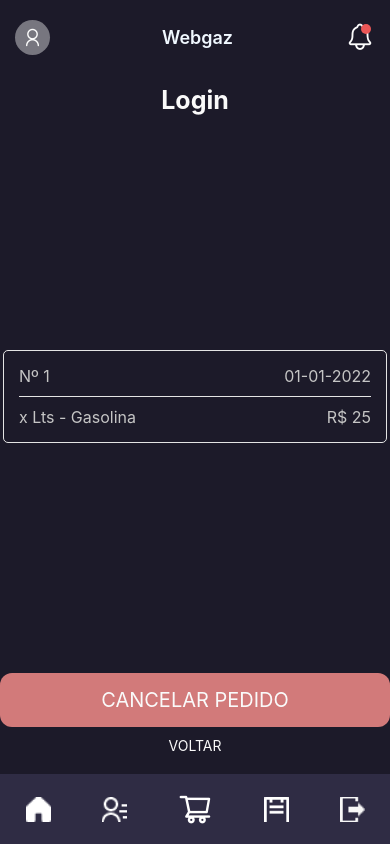
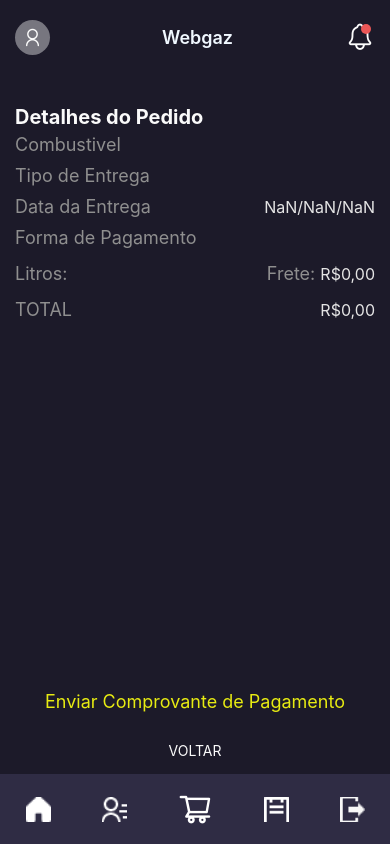
Before and after one commit to eltonCasacio/webgaz-mobile, a React Native app: screen /pedidos in a window 390 px wide. Both pictures are taken after a click on the element 337 px from the left and 166 px from the top of the page. Built offline with nearby package versions, Linux system fonts and the light colour scheme.

Commit message:
feat:lista de pedidos

```diff
--- a/src/components/CardPurchase/index.tsx
+++ b/src/components/CardPurchase/index.tsx
@@ -1,10 +1,20 @@
 import React from 'react';
 import * as S from './styles';
+import {PurchaseOrderProps} from '../../pages/PurchaseOrder';
 
-export default function CardPurchase({data, navigation}) {
+type CardPurchaseProps = {
+  data: PurchaseOrderProps;
+  navigation: any;
+};
+
+export default function CardPurchase({data, navigation}: CardPurchaseProps) {
   function openDetails() {
-    navigation.navigate('detalhes', {data: data});
+    navigation.navigate('detalhes', {purchaseOrder: data.order});
   }
+
+  React.useEffect(() => {
+    console.log(data);
+  }, [data]);
 
   return (
     <S.Wrapper>
@@ -23,8 +33,8 @@ export default function CardPurchase({data, navigation}) {
         <S.Text>{data?.status}</S.Text>
       </S.Status>
       <S.Description>
-        <S.Text>{data.type}</S.Text>
-        <S.Text>Total: R${data.total}</S.Text>
+        <S.Text>{data.fuelType}</S.Text>
+        <S.Text>Total: R${data.totalPrice}</S.Text>
       </S.Description>
     </S.Wrapper>
   );
--- a/src/mocks/Purchases.ts
+++ b/src/mocks/Purchases.ts
@@ -1,23 +1,39 @@
-export const purchases = [
+export const purchases = {
+  order: 1,
+  date: null,
+  status: 'string',
+  fuelType: 'GASOLINA',
+  paymentType: 'ANTECIPADO',
+  deliveryType: 'RETIRADA',
+  liters: 5,
+  totalPrice: 5,
+  driverName: 'string',
+  shippingName: 'string',
+  cnpj: 'string',
+  cnh: 'string',
+  plate: 'string',
+};
+
+export const purchaseCardDatail = [
   {
     order: 1,
-    date: '01-01-2022',
-    status: 'Em analise',
-    type: 'Gasolina',
-    total: 25.0,
+    date: null,
+    status: 'status',
+    totalPrice: 1,
+    fuelType: 'GASOLINA',
   },
   {
     order: 2,
-    date: '01-01-2022',
-    status: 'Pedido entregue',
-    type: 'Etanol',
-    total: 19.0,
+    date: null,
+    status: 'status',
+    totalPrice: 1,
+    fuelType: 'GASOLINA',
   },
   {
     order: 3,
-    date: '01-01-2021',
-    status: 'Em analise',
-    type: 'Etanol-Gasolina',
-    total: 55.0,
+    date: null,
+    status: 'status',
+    totalPrice: 1,
+    fuelType: 'GASOLINA',
   },
 ];
--- a/src/pages/Purchase/index.tsx
+++ b/src/pages/Purchase/index.tsx
@@ -144,7 +144,7 @@ const Purchase: React.FC = ({navigation}: any) => {
           </S.PaymentInputWrapper>
 
           <S.PaymentInputWrapper>
-            <S.PaymentText>Data de entrega</S.PaymentText>
+            <S.PaymentText>Data da Entrega</S.PaymentText>
             <S.PaymentInputDate onPress={() => setShow(true)}>
               <S.PaymentDateText>
                 {formatDate(new Date(purchase.date))}
--- a/src/pages/Purchase/styles.tsx
+++ b/src/pages/Purchase/styles.tsx
@@ -104,13 +104,14 @@ export const Payment = styled.View`
 export const PaymentText = styled.Text`
   color: ${Theme.colors.lightGray};
   font-size: 16px;
+  margin-left: 3px;
 `;
 
 export const PaymentSelectWrapper = styled.View`
   height: 50px;
   width: 100%;
   background-color: ${Theme.colors.bgInput};
-  border-radius: 5px;
+  border-radius: 4px;
 `;
 
 export const PaymentDateText = styled.Text`
@@ -123,14 +124,13 @@ export const PaymentDate = styled.TouchableOpacity`
 `;
 
 export const PaymentInputWrapper = styled.View`
-  align-items: center;
   justify-content: space-between;
   width: 48%;
 `;
 
 export const PaymentInput = styled.TextInput`
   background-color: ${Theme.colors.bgInput};
-  border-radius: 5px;
+  /* border-radius: 2px; */
   width: 100%;
   text-align: center;
   color: ${Theme.colors.white};
@@ -140,7 +140,7 @@ export const PaymentInput = styled.TextInput`
 export const PaymentInputDate = styled.TouchableOpacity`
   align-items: center;
   background-color: ${Theme.colors.bgInput};
-  border-radius: 5px;
+  border-radius: 4px;
   width: 100%;
   color: ${Theme.colors.white};
   padding: 12px;
@@ -170,7 +170,7 @@ export const Button = styled.View`
 `;
 
 export type RadioProps = {active: boolean};
-export const RadioButton = styled.TouchableOpacity<RadioProps>`
+export const RadioButton = styled.View<RadioProps>`
   ${({active = false}) => css`
     width: 20px;
     height: 20px;
--- a/src/pages/PurchaseConfirmation/index.tsx
+++ b/src/pages/PurchaseConfirmation/index.tsx
@@ -66,7 +66,7 @@ const PurchaseConfirmation: React.FC = ({route, navigation}: any) => {
             </S.Line>
           </S.PurchaseWrapper>
 
-          <S.ShippingWrapper>
+          {purchase?.deliveryType === 'RETIRADA' && <S.ShippingWrapper>
             <S.Title>Detalhes da Transportadora</S.Title>
             <S.Column>
               <S.Description>Nome do Motorista</S.Description>
@@ -96,7 +96,7 @@ const PurchaseConfirmation: React.FC = ({route, navigation}: any) => {
                 <S.Value> {purchase?.plate}</S.Value>
               </S.Description>
             </S.Line>
-          </S.ShippingWrapper>
+          </S.ShippingWrapper>}
         </S.Content>
 
         <S.PaymentConfirmText>
--- a/src/pages/PurchaseConfirmation/styles.tsx
+++ b/src/pages/PurchaseConfirmation/styles.tsx
@@ -3,10 +3,8 @@ import Theme from '../../styles/theme';
 
 export const Wrapper = styled.View`
   flex: 1;
-  justify-content: space-between;
-  align-items: center;
+  background-color: ${Theme.colors.primary};
   padding: 15px;
-  background-color: ${Theme.colors.primary};
 `;
 
 export const Content = styled.View`
--- a/src/pages/PurchaseOrder/styles.tsx
+++ b/src/pages/PurchaseOrder/styles.tsx
@@ -38,3 +38,14 @@ export const SearchIcon = styled.Image`
   height: 18px;
   margin-right: 5px;
 `;
+
+export const Goback = styled.TouchableOpacity`
+  width: 100%;
+  align-items: center;
+  padding: 20px;
+`;
+
+export const GobackText = styled.Text`
+  color: ${Theme.colors.white};
+  font-size: 14px;
+`;
--- a/src/pages/PurchaseOrderDetails/index.tsx
+++ b/src/pages/PurchaseOrderDetails/index.tsx
@@ -1,27 +1,105 @@
 import React from 'react';
-import {Buttom, Header, Footer, CardPurchaseDetails} from '../../components';
+import {Header, Footer} from '../../components';
 import * as S from './styles';
 
-const PurchaseOrderDetails = ({route, navigation}) => {
-  const {data} = route.params;
+import {Purchase} from '../../types/Purchase';
+import {formatNumber, formatDate} from '../../utils';
 
-  function cancel() {}
+const PurchaseConfirmation: React.FC = ({route, navigation}: any) => {
+  const {purchaseOrder} = route.params;
+
+  const [purchase, setPurchase] = React.useState<Purchase>();
+
+  React.useEffect(() => {
+    console.log("seila", purchaseOrder)
+    setPurchase(purchaseOrder);
+  }, [purchaseOrder]);
 
   return (
     <>
       <Header />
       <S.Wrapper>
-        <S.Label>Login</S.Label>
+        <S.Content>
+          <S.PurchaseWrapper>
+            <S.Title>Detalhes do Pedido</S.Title>
+            <S.Line>
+              <S.Description>Combustivel </S.Description>
+              <S.Value>{purchase?.fuelType}</S.Value>
+            </S.Line>
 
-        <CardPurchaseDetails data={data} navigation={navigation} />
+            <S.Line>
+              <S.Description>Tipo de Entrega </S.Description>
+              <S.Value>{purchase?.deliveryType}</S.Value>
+            </S.Line>
+
+            <S.Line>
+              <S.Description>Data da Entrega </S.Description>
+              <S.Value>{formatDate(new Date(purchase?.date))}</S.Value>
+            </S.Line>
+
+            <S.Line>
+              <S.Description>Forma de Pagamento </S.Description>
+              <S.Value>{purchase?.paymentType}</S.Value>
+            </S.Line>
+
+            <S.DoubleInLine>
+              <S.Line>
+                <S.Description>Litros: </S.Description>
+                <S.Value>{purchase?.liters}</S.Value>
+              </S.Line>
+
+              <S.Line>
+                <S.Description>Frete: </S.Description>
+                <S.Value>R${formatNumber(purchase?.totalPrice)}</S.Value>
+              </S.Line>
+            </S.DoubleInLine>
+
+            <S.Line>
+              <S.Description>TOTAL</S.Description>
+              <S.Value>R${formatNumber(purchase?.totalPrice)}</S.Value>
+            </S.Line>
+          </S.PurchaseWrapper>
+
+          {purchase?.deliveryType === 'RETIRADA' && (
+            <S.ShippingWrapper>
+              <S.Title>Detalhes da Transportadora</S.Title>
+              <S.Column>
+                <S.Description>Nome do Motorista</S.Description>
+                <S.Value>{purchase?.driverName}</S.Value>
+              </S.Column>
+
+              <S.Column>
+                <S.Description>Transportadora</S.Description>
+                <S.Value>{purchase?.shippingName}</S.Value>
+              </S.Column>
+
+              <S.DoubleInLine>
+                <S.Line>
+                  <S.Description>CNPJ </S.Description>
+                  <S.Value>{purchase?.cnpj}</S.Value>
+                </S.Line>
+
+                <S.Line>
+                  <S.Description>CNH </S.Description>
+                  <S.Value>{purchase?.cnh}</S.Value>
+                </S.Line>
+              </S.DoubleInLine>
+
+              <S.Line>
+                <S.Description>
+                  Placa
+                  <S.Value> {purchase?.plate}</S.Value>
+                </S.Description>
+              </S.Line>
+            </S.ShippingWrapper>
+          )}
+        </S.Content>
+
+        <S.PaymentConfirmText>
+          Enviar Comprovante de Pagamento
+        </S.PaymentConfirmText>
 
         <S.Button>
-          <Buttom
-            color="buttonDanger"
-            title="CANCELAR PEDIDO"
-            callback={cancel}
-          />
-
           <S.Goback onPress={() => navigation.goBack()}>
             <S.GobackText>VOLTAR</S.GobackText>
           </S.Goback>
@@ -32,4 +110,4 @@ const PurchaseOrderDetails = ({route, navigation}) => {
   );
 };
 
-export default PurchaseOrderDetails;
+export default PurchaseConfirmation;
--- a/src/pages/PurchaseOrderDetails/styles.tsx
+++ b/src/pages/PurchaseOrderDetails/styles.tsx
@@ -3,32 +3,78 @@ import Theme from '../../styles/theme';
 
 export const Wrapper = styled.View`
   flex: 1;
-  justify-content: space-between;
   background-color: ${Theme.colors.primary};
+  padding: 15px;
 `;
 
-export const Label = styled.Text`
-  align-self: center;
-  color: ${Theme.colors.white};
-  font-size: 25px;
-  font-weight: bold;
-  padding-top: 15px;
-  padding-bottom: 25px;
+export const Content = styled.View`
+  width: 100%;
+  justify-content: space-between;
+  flex: 1;
+  margin: 20px 0;
 `;
 
-export const ScrollView = styled.ScrollView``;
+export const PurchaseWrapper = styled.View``;
+
+export const ShippingWrapper = styled.View``;
+
+export const Line = styled.View`
+  flex-direction: row;
+  align-items: center;
+  justify-content: space-between;
+  margin: 5px 0;
+`;
+
+export const Title = styled.Text`
+  color: ${Theme.colors.white};
+  font-size: 20px;
+  font-weight: bold;
+`;
+
+export const Description = styled.Text`
+  color: ${Theme.colors.gray};
+  font-size: 18px;
+`;
+
+export const PaymentConfirmText = styled.Text`
+  color: ${Theme.colors.warning};
+  font-size: 18px;
+  text-align: center;
+  margin: 10px 0 20px;
+`;
+
+export const Value = styled.Text`
+  color: ${Theme.colors.lightGray};
+  font-size: 16px;
+`;
 
 export const Button = styled.View`
-  margin: 10px 0;
+  width: 100%;
 `;
 
 export const Goback = styled.TouchableOpacity`
   width: 100%;
   align-items: center;
-  padding: 10px 0;
+  padding: 10px 0 0;
 `;
 
 export const GobackText = styled.Text`
   color: ${Theme.colors.white};
   font-size: 14px;
 `;
+
+export const DoubleInLine = styled.View`
+  flex-direction: row;
+  justify-content: space-between;
+  margin: 5px 0;
+`;
+
+export const Column = styled.View`
+  justify-content: space-between;
+  margin: 5px 0;
+`;
+
+export const InputCnpjCnh = styled.View`
+  width: 47%;
+  margin-top: 25px;
+`;
```
Also changed, not shown: src/pages/PurchaseOrder/index.tsx (+13 -12 lines).
